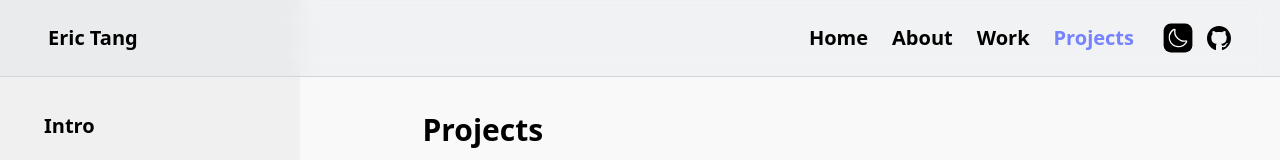
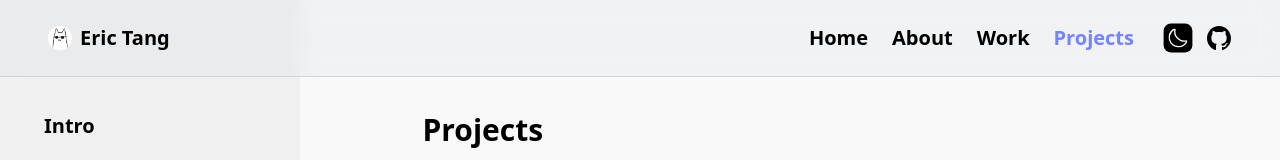
Before and after one commit to etan675/ericdtang.com, a Next.js app: page /projects in a window 1280 px wide. Shown: the top 160 px of the page. Built offline with nearby package versions, Linux system fonts and the light colour scheme.

Commit message:
small design changes

```diff
--- a/src/app/globals.css
+++ b/src/app/globals.css
@@ -6,8 +6,8 @@
 NOTE:
 Since the app was initially designed in dark theme and tailwind only supports
 the use of 'dark:' variant with its utility classes, future dark theme specific
-styles need the 'dark:' selector, while for light theme specific styles simply
-use regular tailwind classes.
+styles need the 'dark:' selector, while for light theme style simply use regular
+tailwind classes.
 */
 
 /* enables the use of the built in 'dark:' selector for tw classes */
--- a/src/app/layout.tsx
+++ b/src/app/layout.tsx
@@ -37,7 +37,7 @@ export default function RootLayout({
             'text-[var(--foreground)] bg-[var(--background)] font-[var(--font-geist-sans)]',
           )}>
             <TopNavbar />
-            <Sidebar className="basis-[20%] shrink-0" />
+            <Sidebar className="basis-[20%] shrink-0 max-lg:hidden" />
             <PageLayout>
               {children}
             </PageLayout>
--- /dev/null
+++ b/src/components/svg-components/BurgerMenu.tsx
@@ -0,0 +1,25 @@
+import React from 'react';
+
+type Props = Readonly<{
+    className?: string,
+}>;
+
+const BurgerMenu = ({ className = '' }: Props) => {
+    return (
+        <svg className={className} width="64px" height="64px" viewBox="0 0 24 24" fill="none" stroke="#000" xmlns="http://www.w3.org/2000/svg">
+
+            <g id="SVGRepo_bgCarrier" strokeWidth="0" />
+
+            <g id="SVGRepo_tracerCarrier" strokeLinecap="round" strokeLinejoin="round" />
+
+            <g id="SVGRepo_iconCarrier">
+                <path d="M4 18L20 18" strokeWidth="2" strokeLinecap="round" />
+                <path d="M4 12L20 12" strokeWidth="2" strokeLinecap="round" />
+                <path d="M4 6L20 6" strokeWidth="2" strokeLinecap="round" />
+            </g>
+
+        </svg>
+    )
+};
+
+export default BurgerMenu;
--- a/src/components/top-navbar/TopNavbar.tsx
+++ b/src/components/top-navbar/TopNavbar.tsx
@@ -8,6 +8,9 @@ import GithubIcon from '../svg-components/GithubIcon';
 import classNames from 'classnames';
 import LinkIcon from '../LinkIcon';
 import ThemeToggleButton from '../ThemeToggleButton';
+import BurgerMenu from '../svg-components/BurgerMenu';
+import Image from 'next/image';
+import icon from '@/app/icon.png';
 
 type Props = Readonly<{
     className?: string,
@@ -22,13 +25,26 @@ const TopNavbar = ({ className = '' }: Props) => {
             'flex flex-col px-12 py-6 text-xl font-semibold w-screen z-50 fixed top-0 left-0',
             'border-b dark:bg-black bg-gray-300 dark:border-gray-600 border-gray-300',
             'bg-opacity-20 dark:bg-opacity-20 backdrop-blur-md dark:backdrop-blur-md',
+            'min-w-80 max-sm:px-8',
             className
         )}>
             <div className='flex justify-between'>
-                <Link href='/' className='hover:underline hover:decoration-solid cursor-pointer'>
-                    Eric Tang&nbsp;
+                <Link
+                    href='/'
+                    className='hover:underline cursor-pointer flex gap-2 items-center'
+                >
+                    <Image
+                        src={icon}
+                        alt='cat_with_sunglasses'
+                        width={64}
+                        height={64}
+                        className='w-6 h-6 rounded-full'
+                        priority
+                    />
+                    <div>Eric Tang&nbsp;</div>
                 </Link>
-                <div className='flex gap-6 items-center'>
+                <div className='flex gap-8 items-center max-lg:gap-4'>
+                    <div className='flex gap-6 items-center max-lg:hidden'>
                         <NavbarLink
                             href='/'
                             isActive={rootRoute === ''}
@@ -53,7 +69,13 @@ const TopNavbar = ({ className = '' }: Props) => {
                         >
                             Projects
                         </NavbarLink>
-                    <div className='flex gap-4 items-center ml-2'>
+                    </div>
+                    <button
+                        className='hidden max-lg:block'
+                    >
+                        <BurgerMenu className='w-[1.4em] h-[1.4em] stroke-[var(--text-secondary)] hover:stroke-[var(--secondary)]' />
+                    </button>
+                    <div className='flex gap-4 items-center'>
                         <ThemeToggleButton className='w-[1.2em] h-[1.2em]' />
                         <LinkIcon
                             href='https://github.com/etan675'
```
Lines whose indentation alone changed are shown as unchanged.
